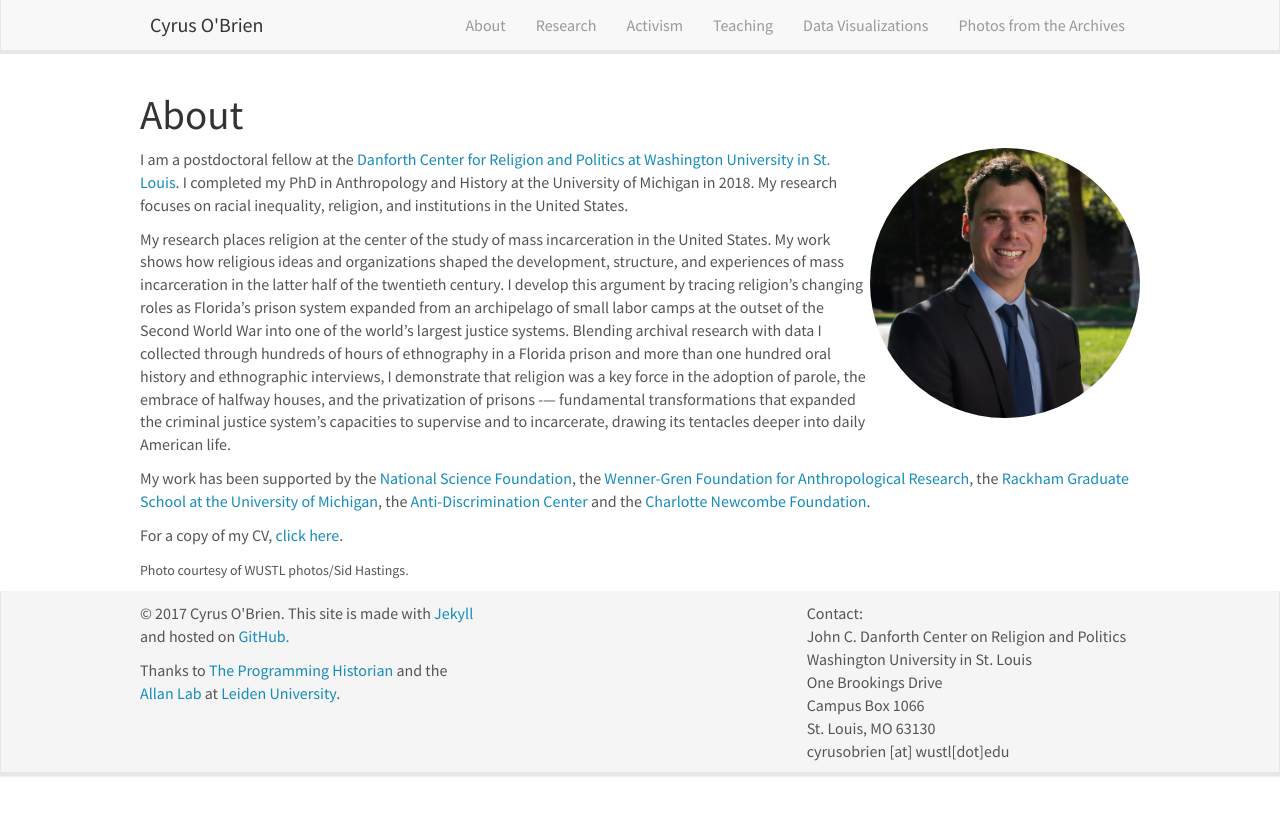
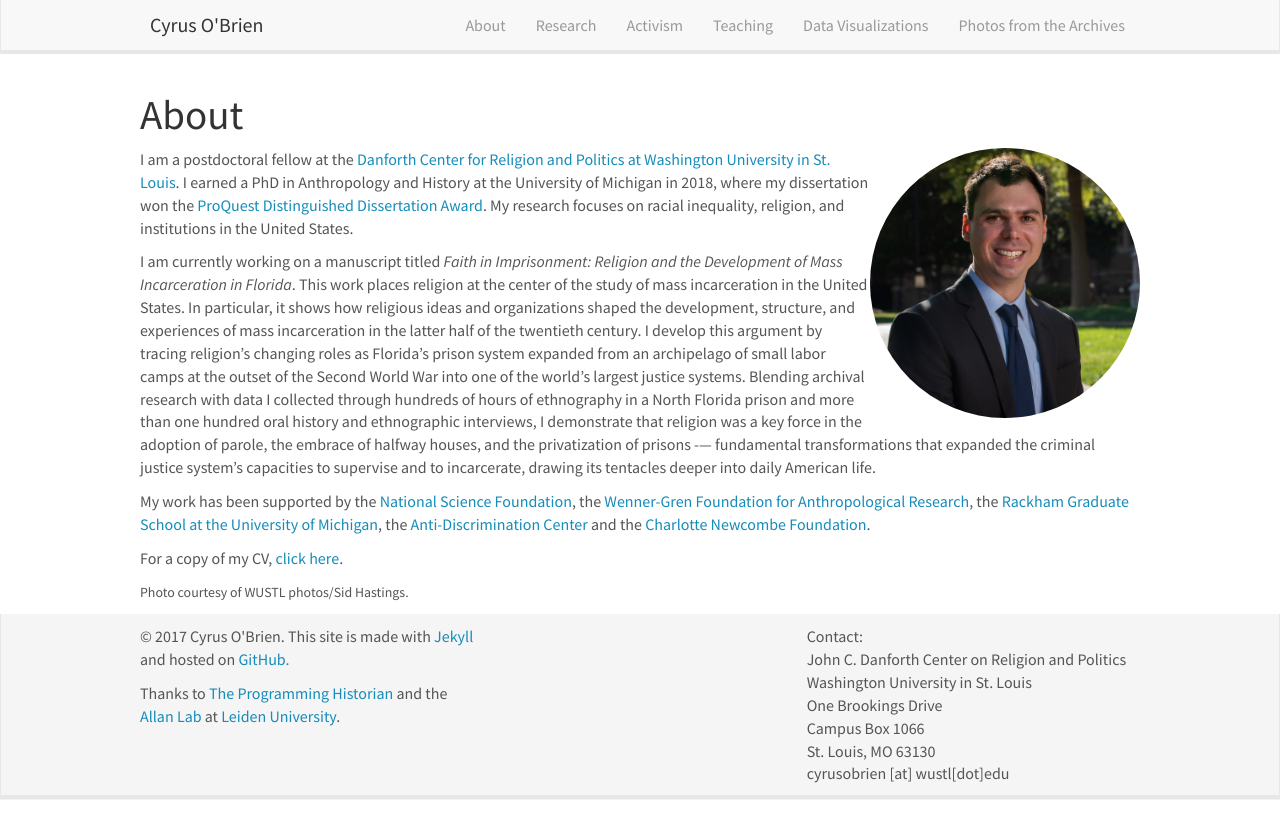
Before and after one commit to cyrusobrien/cyrusobrien, a Jekyll site: the page built from _pages/home.md, in a window 1280 px wide. Shown: the top 839 px of the page. Built offline with Jekyll 4.4.1, drawn with Linux system fonts in a browser that asks for light colours; nearby versions of some CDN libraries.

```diff
--- a/_pages/home.md
+++ b/_pages/home.md
@@ -9,9 +9,9 @@
 # About
 ![]({{ site.url }}{{ site.baseurl }}/images/webportrait2.jpg){: style="width: 270px; float: right; border: 10px; border-radius:50%"}
 
-I am a postdoctoral fellow at the [Danforth Center for Religion and Politics at Washington University in St. Louis](http://rap.wustl.edu/bio/cyrus-obrien/). I completed my PhD in Anthropology and History at the University of Michigan in 2018. My research focuses on racial inequality, religion, and institutions in the United States.
+I am a postdoctoral fellow at the [Danforth Center for Religion and Politics at Washington University in St. Louis](http://rap.wustl.edu/bio/cyrus-obrien/). I earned a PhD in Anthropology and History at the University of Michigan in 2018, where my dissertation won the [ProQuest Distinguished Dissertation Award](https://rackham.umich.edu/faculty-and-staff/awards/distinguished-dissertation-awards/). My research focuses on racial inequality, religion, and institutions in the United States.
 
-My research places religion at the center of the study of mass incarceration in the United States. My work shows how religious ideas and organizations  shaped the development, structure, and experiences of mass incarceration in the latter half of the twentieth century. I develop this argument by tracing religion’s changing roles as Florida’s prison system expanded from an archipelago of small labor camps at the outset of the Second World War into one of the world’s largest justice systems. Blending archival research with data I collected through hundreds of hours of ethnography in a Florida prison and more than one hundred oral history and ethnographic interviews, I demonstrate that religion was a key force in the adoption of parole, the embrace of halfway houses, and the privatization of prisons -— fundamental transformations that expanded the criminal justice system’s capacities to supervise and to incarcerate, drawing its tentacles deeper into daily American life.
+I am currently working on a manuscript titled _Faith in Imprisonment: Religion and the Development of Mass Incarceration in Florida_. This work places religion at the center of the study of mass incarceration in the United States. In particular, it shows how religious ideas and organizations shaped the development, structure, and experiences of mass incarceration in the latter half of the twentieth century. I develop this argument by tracing religion’s changing roles as Florida’s prison system expanded from an archipelago of small labor camps at the outset of the Second World War into one of the world’s largest justice systems. Blending archival research with data I collected through hundreds of hours of ethnography in a North Florida prison and more than one hundred oral history and ethnographic interviews, I demonstrate that religion was a key force in the adoption of parole, the embrace of halfway houses, and the privatization of prisons -— fundamental transformations that expanded the criminal justice system’s capacities to supervise and to incarcerate, drawing its tentacles deeper into daily American life.
 
 My work has been supported by the [National Science Foundation](https://www.nsfgrfp.org), the [Wenner-Gren Foundation for Anthropological Research](http://www.wennergren.org/grantees/obrien-cyrus-james), the [Rackham Graduate School at the University of Michigan](https://www.rackham.umich.edu/blog/announcing-2016-2017-rackham-predoctoral-fellowship-winners), the [Anti-Discrimination Center](http://www.antibiaslaw.com/) and the [Charlotte Newcombe Foundation](http://woodrow.org/news/2017-newcombe-fellows-named/).
 
```
